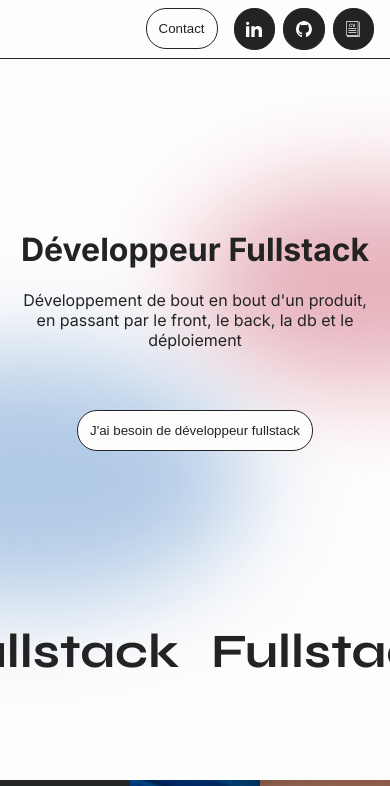
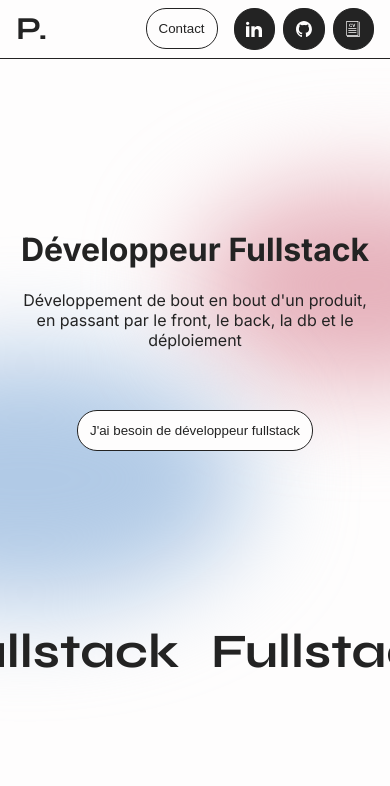
Before and after one commit to xGoldaxe/pierrelevequefreelance, a Next.js app: page /prestation/backend in a window 390 px wide. Shown: the top 786 px of the page. Built offline with nearby package versions, Linux system fonts and the light colour scheme.

Commit message:
Ajust responsive

```diff
--- a/src/components/Header.tsx
+++ b/src/components/Header.tsx
@@ -14,7 +14,8 @@ export default function Header() {
     <nav className="nav">
       <Link href={"/"}>
         <div className="nav_logo">
-          <p className={syne.className}>Pierre Leveque</p>
+          <p className={`${syne.className} nav_logo_full`}>Pierre Leveque</p>
+          <p className={`${syne.className} nav_logo_short`}>P.</p>
         </div>
       </Link>
       <div className={`nav_links ${syne.className}`}>
--- a/src/styles/components/pricing.scss
+++ b/src/styles/components/pricing.scss
@@ -60,7 +60,7 @@
 @media screen and (max-width: 1200px) {
 	.pricing {
 		margin-top: 104px;
-		margin-bottom: 104px;
+		margin-bottom: 52px;
 		padding-top: 0;
 		padding-bottom: 0;
 		background-color: $text-color;
@@ -68,6 +68,7 @@
 		&__box {
 			background-color: $dark-text-color;
 			color: $text-color;
+			max-width: calc(90vw - 64px);
 		}
 
 		&__features {
--- a/src/styles/main.scss
+++ b/src/styles/main.scss
@@ -106,6 +106,10 @@ button {
     font-size: 32px;
     font-family: "syne";
     font-weight: 700;
+
+    &_short {
+      display: none;
+    }
   }
 
   &_links {
@@ -860,12 +864,19 @@ button {
     display: none;
   }
 
+  .nav_logo {
+    &_full {
+      display: none;
+    }
+    &_short {
+      display: block;
+    }
+  }
+
   .footer {
+
     &_inner {
       justify-content: space-around;
-      .nav_logo {
-        display: none;
-      }
       max-width: 700px;
       &_watermark {
         width: 100%;
@@ -877,12 +888,6 @@ button {
 
 // mobile
 @media screen and (max-width: 820px) {
-  .nav {
-    p {
-      display: none;
-    }
-  }
-
   .videoBackground {
     &::before {
       display: none;
@@ -990,9 +995,6 @@ button {
   .footer {
     &_inner {
       padding: 40px 20px 80px 20px;
-      .nav_logo {
-        display: none;
-      }
       &_section {
         // text-align: center;
         min-width: 0;
--- a/src/styles/prestation.scss
+++ b/src/styles/prestation.scss
@@ -144,6 +144,10 @@
       padding-top: 150px;
     }
 
+    &_gallery {
+      display: none;
+    }
+
     &_description {
       font-size: 16px;
       max-width: 800px;
```
